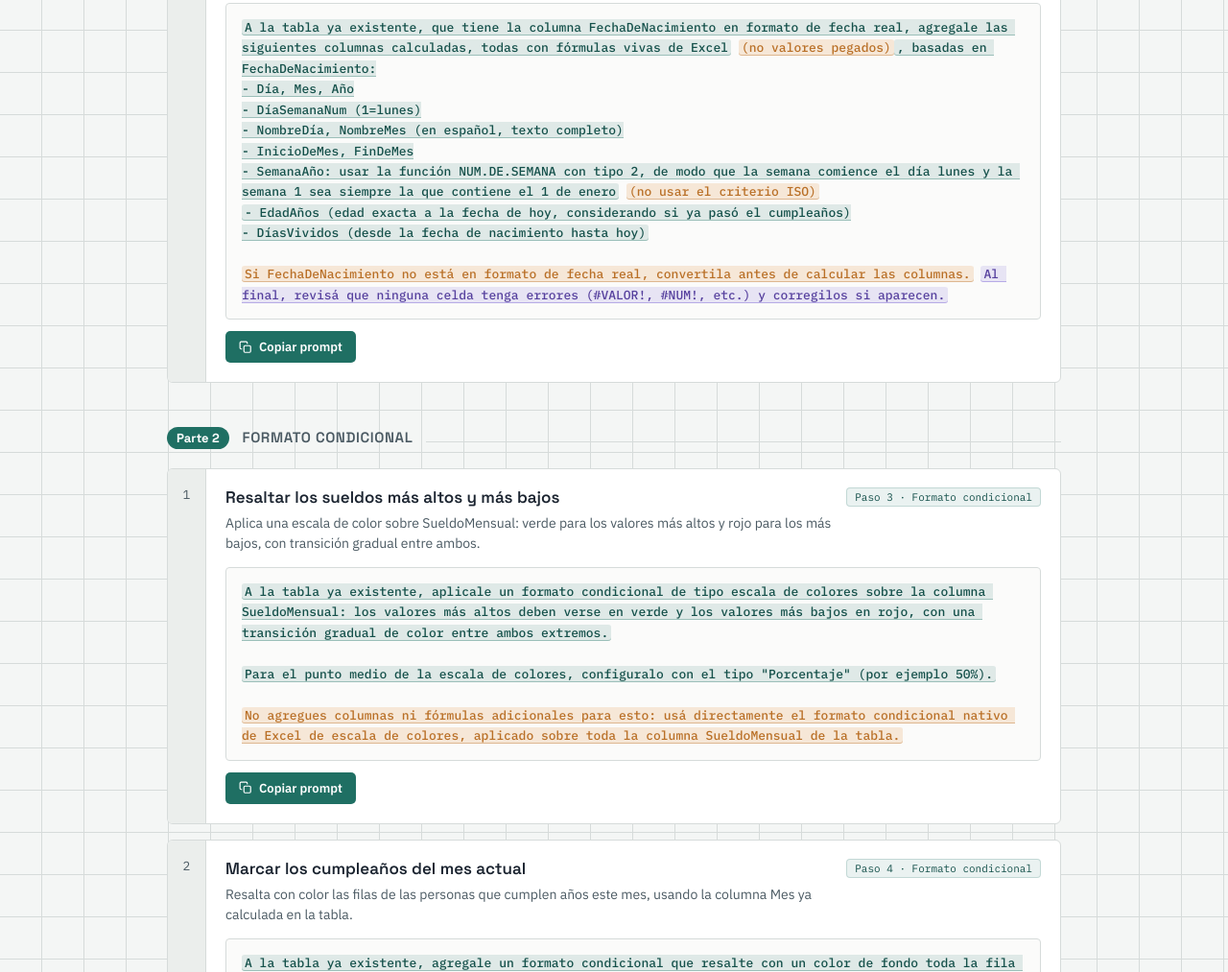
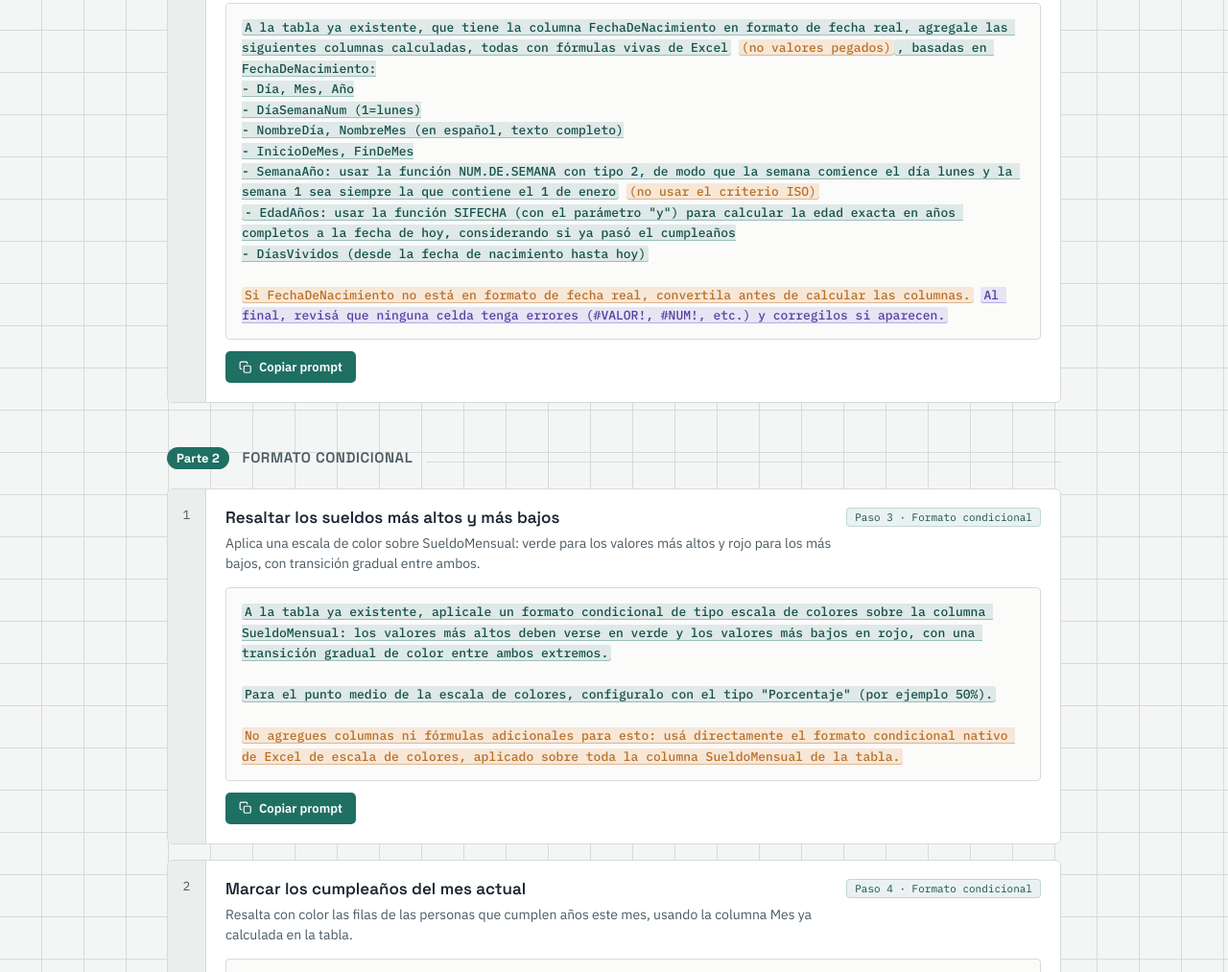
Before and after one commit to NestorISI/PromtsISIEduca, a plain HTML site: page index.html in a window 1280 px wide. Shown: the part 1112-2125 px from the top of the page at 96% size. Drawn offline with Linux system fonts and the light colour scheme.

Commit message:
Update instructions for EdadAños calculation in index.html

```diff
--- a/index.html
+++ b/index.html
@@ -481,7 +481,7 @@ Asegurate de que la columna FechaDeNacimiento quede como fecha real de Excel, no
 - NombreDía, NombreMes (en español, texto completo)
 - InicioDeMes, FinDeMes
 - SemanaAño: usar la función NUM.DE.SEMANA con tipo 2, de modo que la semana comience el día lunes y la semana 1 sea siempre la que contiene el 1 de enero (no usar el criterio ISO)
-- EdadAños (edad exacta a la fecha de hoy, considerando si ya pasó el cumpleaños)
+- EdadAños: usar la función SIFECHA (con el parámetro "y") para calcular la edad exacta en años completos a la fecha de hoy, considerando si ya pasó el cumpleaños
 - DíasVividos (desde la fecha de nacimiento hasta hoy)
 
 Si FechaDeNacimiento no está en formato de fecha real, convertila antes de calcular las columnas. Al final, revisá que ninguna celda tenga errores (#VALOR!, #NUM!, etc.) y corregilos si aparecen.`,
@@ -491,7 +491,7 @@ Si FechaDeNacimiento no está en formato de fecha real, convertila antes de calc
 - NombreDía, NombreMes (en español, texto completo)
 - InicioDeMes, FinDeMes
 - SemanaAño: usar la función NUM.DE.SEMANA con tipo 2, de modo que la semana comience el día lunes y la semana 1 sea siempre la que contiene el 1 de enero</mark> <mark class="hl hl-limite">(no usar el criterio ISO)</mark>
-<mark class="hl hl-instruccion">- EdadAños (edad exacta a la fecha de hoy, considerando si ya pasó el cumpleaños)
+<mark class="hl hl-instruccion">- EdadAños: usar la función SIFECHA (con el parámetro "y") para calcular la edad exacta en años completos a la fecha de hoy, considerando si ya pasó el cumpleaños
 - DíasVividos (desde la fecha de nacimiento hasta hoy)</mark>
 
 <mark class="hl hl-limite">Si FechaDeNacimiento no está en formato de fecha real, convertila antes de calcular las columnas.</mark> <mark class="hl hl-verificacion">Al final, revisá que ninguna celda tenga errores (#VALOR!, #NUM!, etc.) y corregilos si aparecen.</mark>`
```
